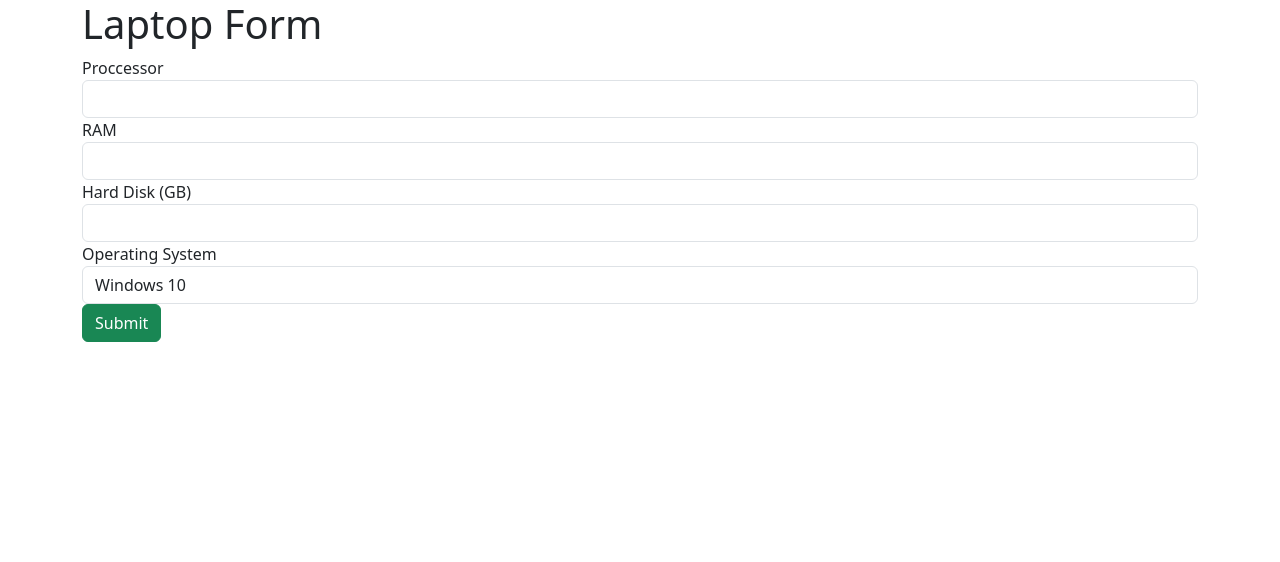
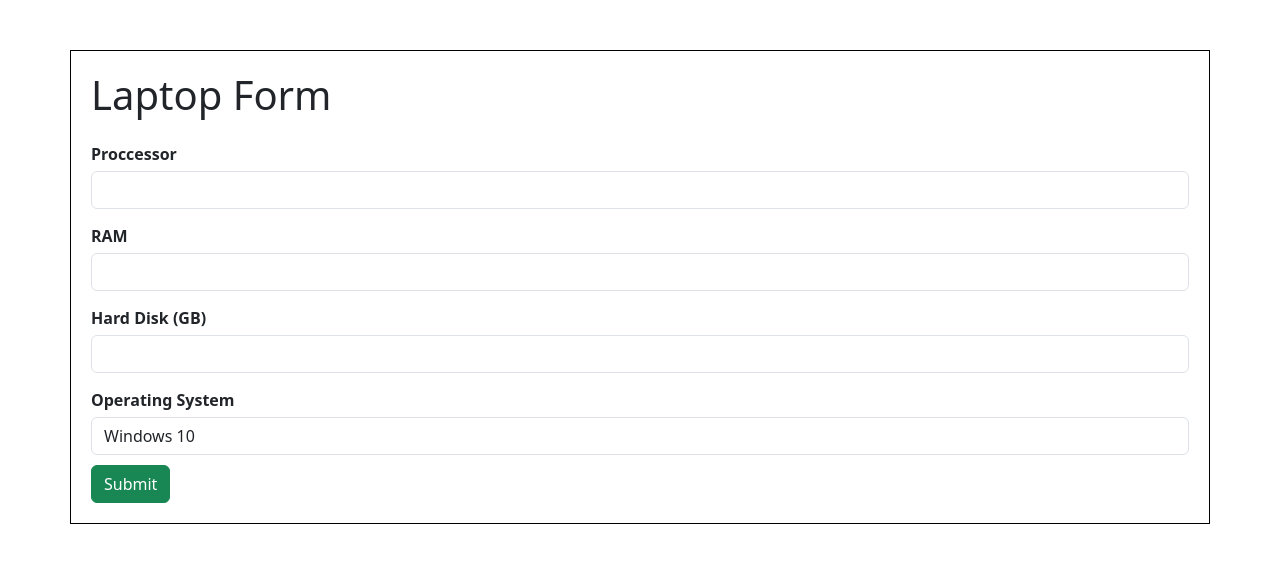
Before and after one commit to Krissttina/form, an Angular app in the folder Workshop/: page / in a window 1280 px wide. Shown: the top 562 px of the page. Built offline with nearby package versions, Linux system fonts and the light colour scheme.

Commit message:
css style set up

```diff
--- a/Workshop/src/app/form/form.component.css
+++ b/Workshop/src/app/form/form.component.css
@@ -0,0 +1,17 @@
+body{
+    margin-top: 50px;
+}
+
+.container{
+    padding: 20px;
+    border: 1px solid black;
+}
+
+label{
+    padding: 15px 0 5px 0;
+    font-weight: bold;
+}
+
+button{
+    margin-top: 10px;
+}
```
Also changed, not shown: Workshop/src/app/form/form.component.html (+6 -2 lines).
